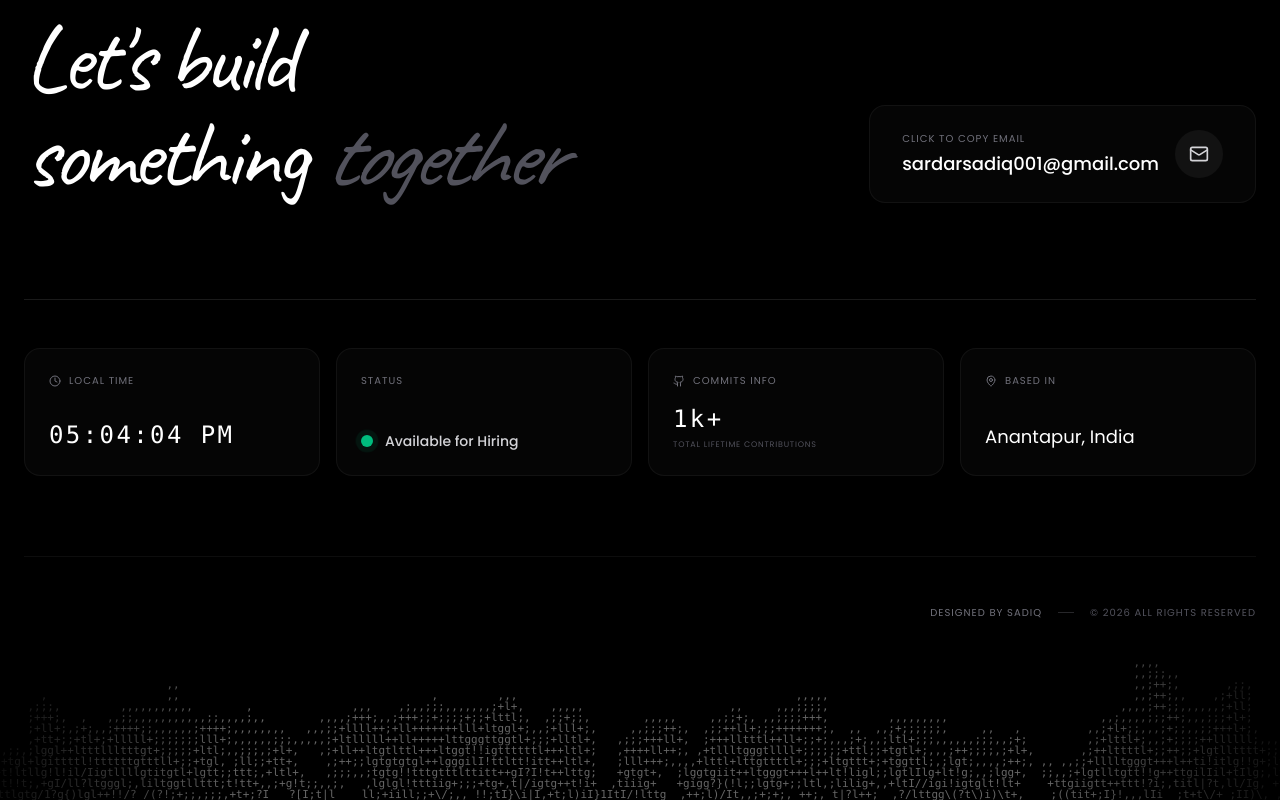
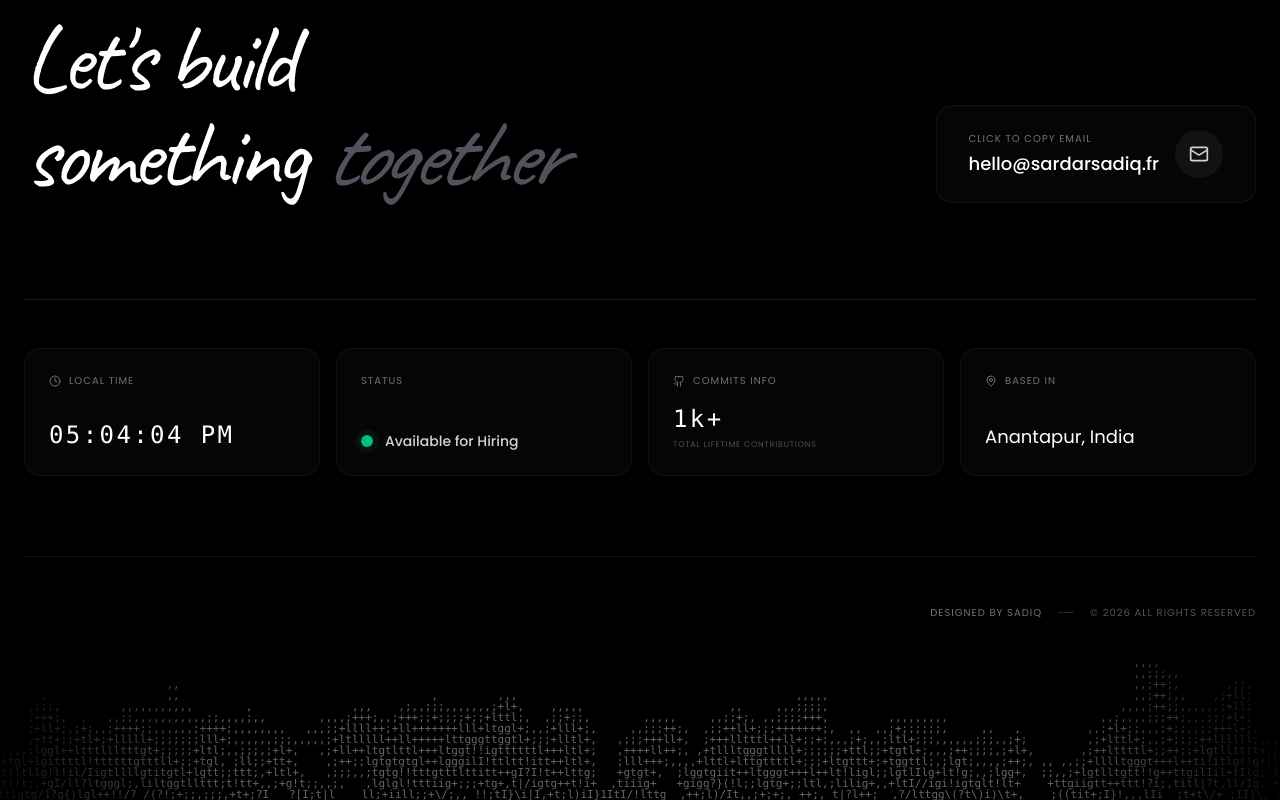
Before and after one commit to Sardar-Sadiq/2026-portfolio, a React (Vite) app: page / in a window 1280 px wide. Shown: the part 3729-4529 px from the top of the page. Built offline with nearby package versions, Linux system fonts and the light colour scheme; no server answers.

Commit message:
updated footer

```diff
--- a/src/sections/Footer.jsx
+++ b/src/sections/Footer.jsx
@@ -88,7 +88,7 @@ const Footer = ({ email }) => {
                             <div className="absolute inset-0 bg-gradient-to-tr from-emerald-500/10 to-transparent opacity-0 group-hover:opacity-100 transition-opacity" />
                             <div className="relative flex flex-col items-start flex-1 min-w-0">
                                 <span className="text-[10px] uppercase tracking-widest text-zinc-500 mb-1">Click to copy email</span>
-                                <span className="text-sm md:text-lg font-medium text-white truncate text-glow-hover">{email}</span>
+                                <span className="text-sm md:text-lg font-medium text-white truncate text-glow-hover">hello@sardarsadiq.fr</span>
                             </div>
                             <div className="relative w-12 h-12 rounded-full bg-white/5 flex items-center justify-center group-hover:bg-emerald-500 group-hover:text-black transition-all flex-shrink-0">
                                 <Mail size={20} />
```
